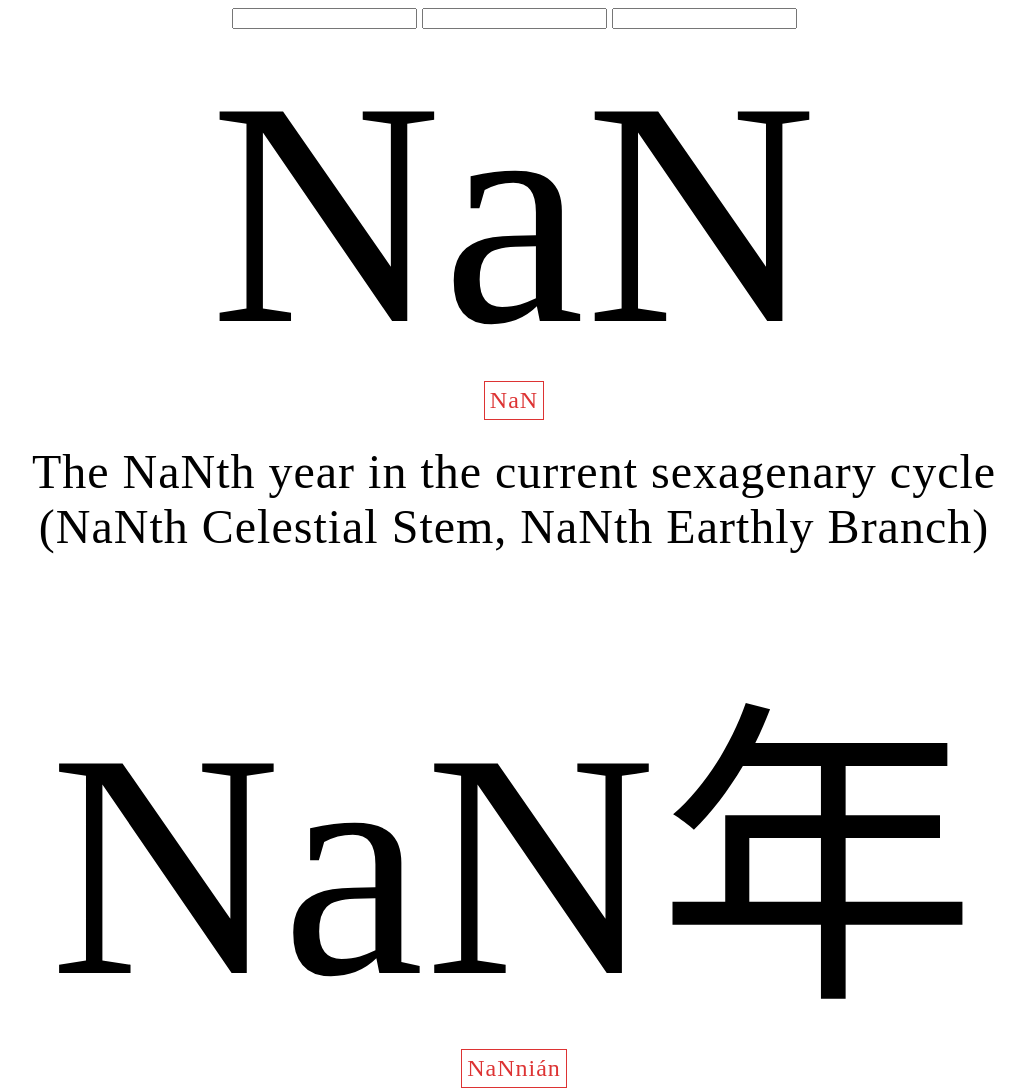
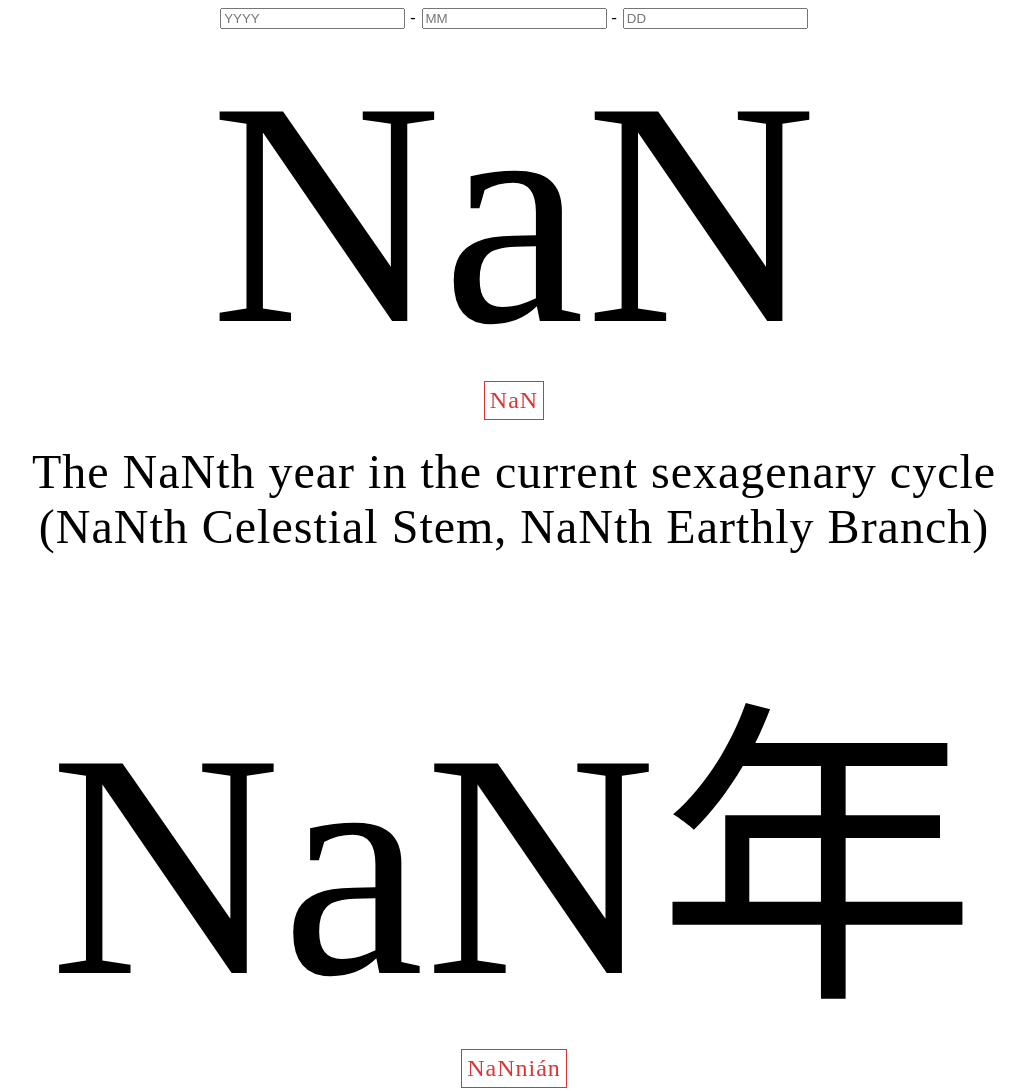
Before and after one commit to williampan/calendar, a plain HTML site: page index.html in a window 1280 px wide. Shown: the top 1091 px of the page, without its empty margins (126-1151 px from the left). Drawn offline with Linux system fonts and the light colour scheme.

Commit message:
Make small changes to date input

```diff
--- a/index.html
+++ b/index.html
@@ -6,11 +6,11 @@
     <link rel="stylesheet" href="css.css">
 </head>
 <body>
-    <section id="date-input">
-        <input type="text" id="yyyy" maxlength="4" pattern="[0-9]{4}">
-        <input type="text" id="mm" maxlength="2" pattern="0[1-9]|1[0-2]">
-        <input type="text" id="dd" maxlength="2" pattern="0[1-9]|[1-2][0–9]|30|31">
-    </section>
+    <form id="date-input">
+        <input type="text" id="yyyy" maxlength="4" pattern="[0-9]{4}" placeholder="YYYY"> -
+        <input type="text" id="mm" maxlength="2" pattern="0[1-9]|1[0-2]" placeholder="MM"> -
+        <input type="text" id="dd" maxlength="2" pattern="(0[1-9])|([1-2][0–9])|30|31" placeholder="DD">
+    </form>
     <section id="year">
         <div class="chinese" lang="zh">〇〇</div>
         <div class="pinyin">?</div>
```
